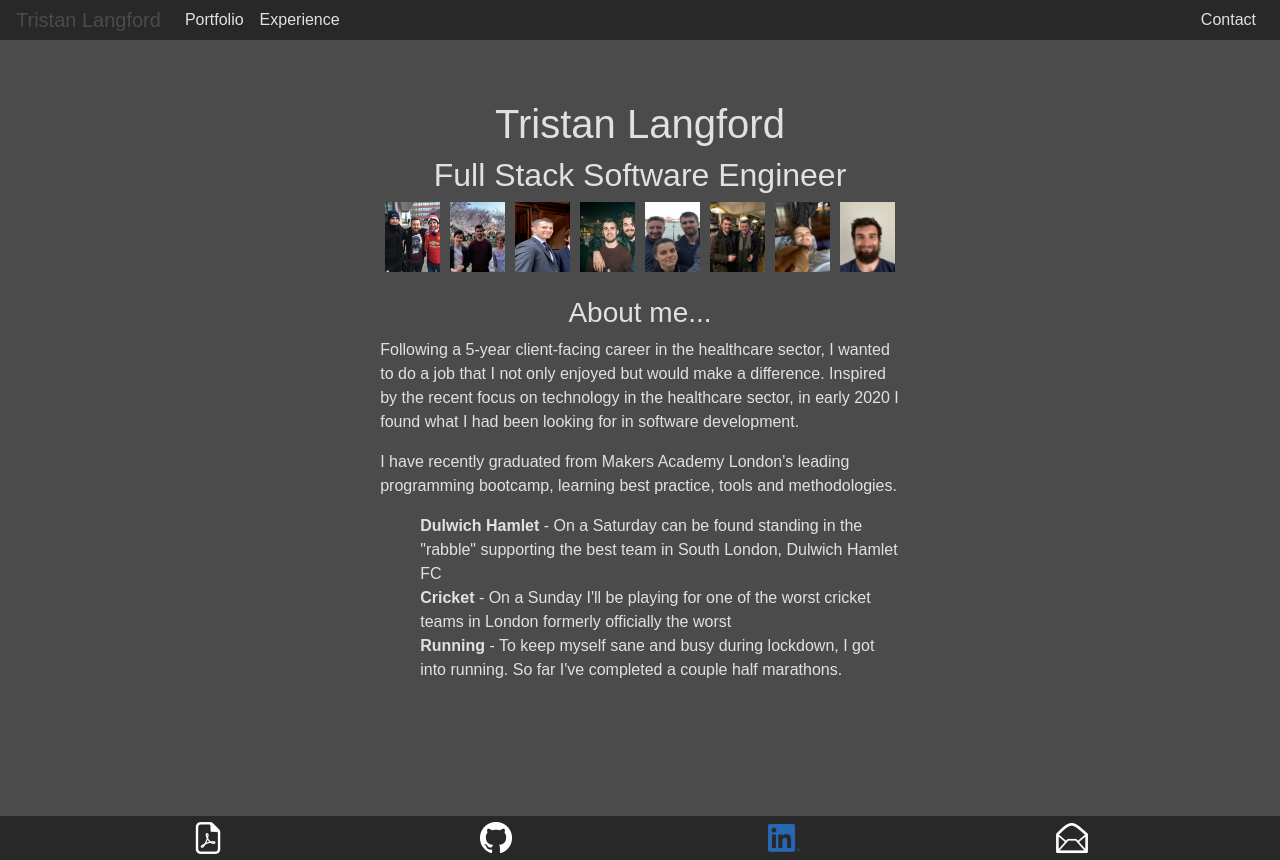
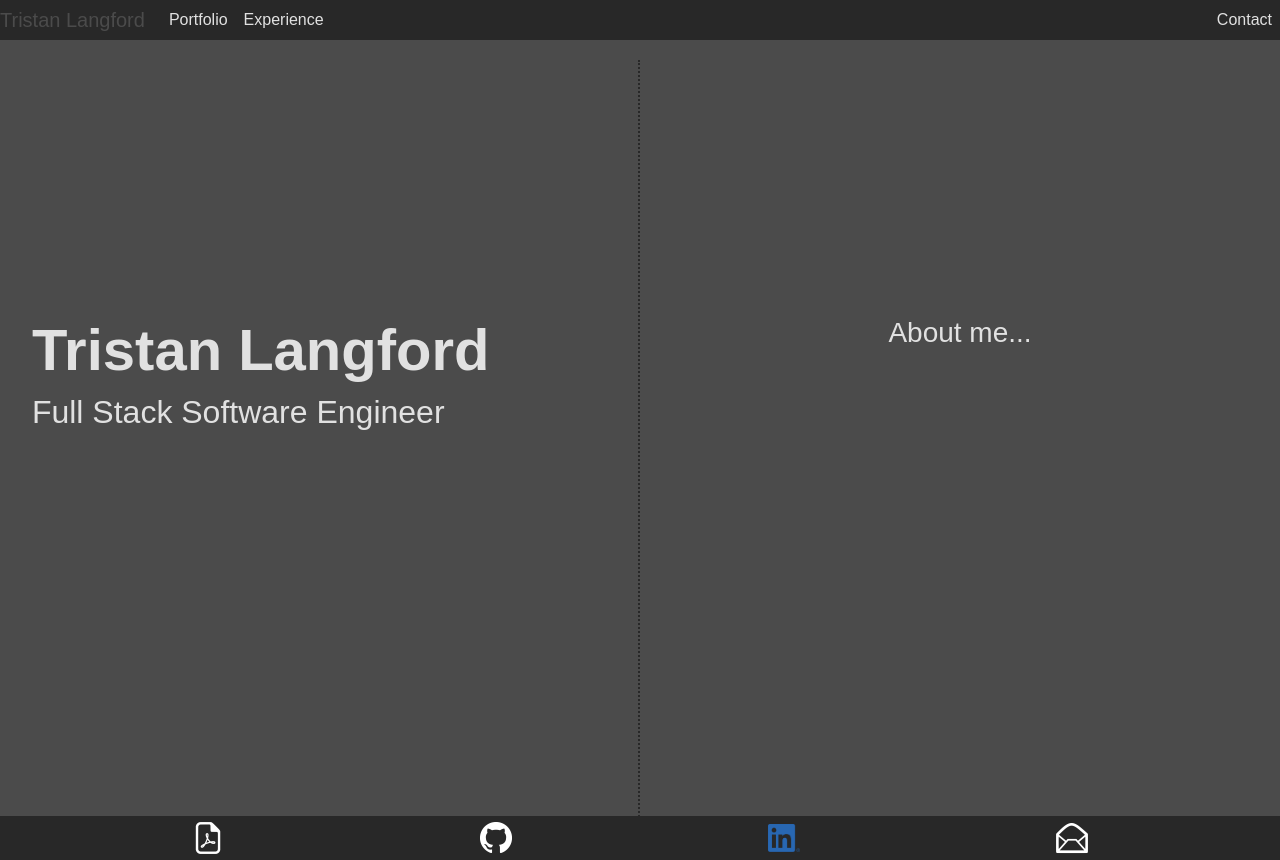
Before and after one commit to tristanlangford/react-tristan-langford, a React (Create React App) app: page / in a window 1280 px wide. Built offline with nearby package versions, Linux system fonts and the light colour scheme.

Commit message:
home page fade

```diff
--- a/src/components/header/header.css
+++ b/src/components/header/header.css
@@ -7,6 +7,7 @@
     background-color: #282828;
     z-index: 100;
     height: 40px;
+    padding: 0;
   }
 
   .nav-link {
--- a/src/components/home/home.css
+++ b/src/components/home/home.css
@@ -3,6 +3,7 @@
     width: 70%;
     margin-left: auto;
     margin-right: auto;
+    padding: 0;
   }
 
   .tristan-image {
@@ -12,10 +13,73 @@
     padding-left: 5px;
   }
 
-  .about-me {
-    width: 60%;
-    margin-left: auto;
-    margin-right: auto;
+  .home-left {
     text-align: left;
-    padding-bottom: 45px;
+    left: 0;
+    height: 100%;
+    width: 50%;
+    position: absolute;
+    border-right: 2px dotted #282828;
+    vertical-align: middle;
   }
+
+  .home-right {
+    right: 0;
+    height: 100%;
+    width: 50%;
+    position: absolute;
+    display: block;
+    cursor: pointer;
+    overflow: hidden;
+}
+
+.home-title {
+    margin-top: 40%;
+    margin-left: 5%;
+}
+
+.home-title h1 {
+    font-size: 58px;
+    font-weight: bold;
+}
+
+.About-me-text {
+    margin-top: 40%;
+}
+
+.about-block {
+    opacity: 0;
+    font-size: 16px;
+    position: absolute;
+    top: 0;
+    left: 0;
+    color: white;
+    background-color: #4b4b4b;
+    width: 100%;
+    height: 100%;
+    -webkit-transition: all 400ms ease-out;
+    -moz-transition: all 400ms ease-out;
+    -o-transition: all 400ms ease-out;
+    -ms-transition: all 400ms ease-out;
+    transition: all 400ms ease-out;
+    text-align: center;
+  }
+
+.about-block:hover {
+    opacity: 1;
+}
+
+.home-right .about-block .about-text {
+    height: 0;
+    opacity: 1;
+    transition-delay: 0s;
+    transition-duration: 0.4s;
+    z-index: -100;
+  }
+
+  .home-right .about-block:hover .about-text {
+    opacity: 1;
+    z-index: 100;
+    transform: translateY(70px);
+    -webkit-transform: translateY(70px);
+  }
--- a/src/components/home/home.jsx
+++ b/src/components/home/home.jsx
@@ -4,8 +4,18 @@ import "./home.css"
 export default function Home() {
   return (
     <div className="container about">
+        <div className="home-left">
+            <div className="home-title">
                 <h1>Tristan Langford</h1>
                 <h2>Full Stack Software Engineer</h2>
+            </div>
+        </div>
+    <div className="home-right">
+        <div className="About-me-text">
+        <h3>About me... </h3>
+        </div>
+            <div className="about-block">
+                <div className="about-text">
                     <img src={"/images/TL_image2.jpg"} className="tristan-image" alt="tristan"/>
                     <img src={"/images/TL_image1.jpg"} className="tristan-image" alt="tristan"/>
                     <img src={"/images/TL_image3.png"} className="tristan-image" alt="tristan"/>
@@ -16,8 +26,6 @@ export default function Home() {
                     <img src={"/images/TL_image8.jpg"} className="tristan-image" alt="tristan"/>
                     <br/>
                     <br/>
-    <h3>About me... </h3>
-    <div className="about-me">
                     <p>Following a 5-year client-facing career in the healthcare sector, I wanted to do a job that I not only enjoyed but would make a difference. Inspired by the recent focus on technology in the healthcare sector, in early 2020 I found what I had been looking for in software development.</p>
                     <p>I have recently graduated from Makers Academy London's leading programming bootcamp, learning best practice, tools and methodologies.</p>
                     <ul>
@@ -27,5 +35,7 @@ export default function Home() {
                     </ul>
                 </div>
             </div>
+    </div>
+    </div>
     );
 }
--- a/src/components/portfolio/portfolio.jsx
+++ b/src/components/portfolio/portfolio.jsx
@@ -16,7 +16,8 @@ export default function Portfolio() {
       <tbody>
         <tr>
           <td>
-            <div className="portfolio-block"><a href="https://vimvincible.netlify.app/"> <img className="portfolio-image" src="/images/inVimcible.png" alt="InVimcible"/>
+            <div className="portfolio-block"><a href="https://vimvincible.netlify.app/">
+              <img className="portfolio-image" src="/images/inVimcible.png" alt="InVimcible"/>
                 <div className="portfolio-desc-block">
                   <div className="portfolio-desc">
                     <p>A 'top-down' game designed to help devs learn Vim commands. Built using Node.js, React, Redux.</p>
```
Lines whose indentation alone changed are shown as unchanged.
